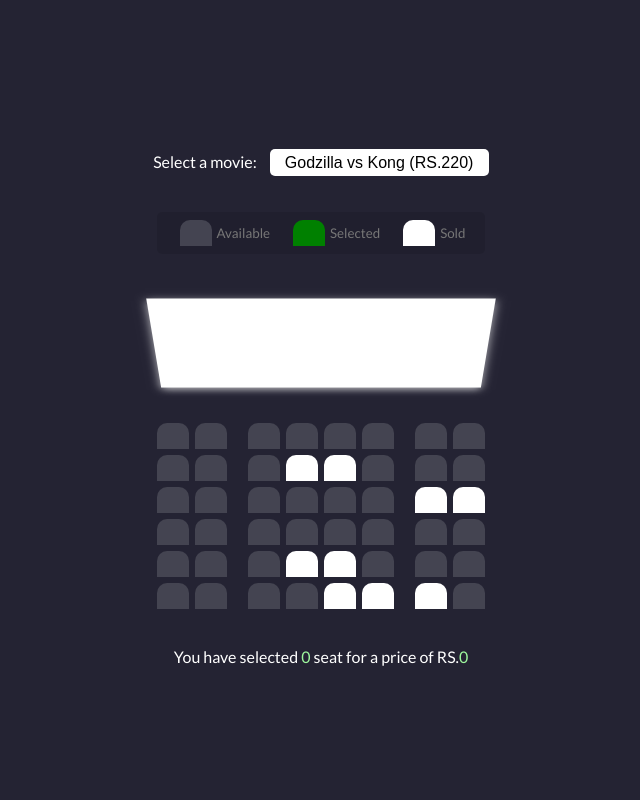
After one commit to winsignares/Cine, a Flask app: page /fronted/indexAsientos in a window 1280 px wide. The commit adds this page. Shown: the whole page, without its empty margins (319-959 px from the left). Run offline with Flask 3, Linux system fonts and the light colour scheme.

Commit message:
Subo cambios de la plantilla

```diff
--- a/src/app.py
+++ b/src/app.py
@@ -7,7 +7,7 @@ from api.Roles import routes_roles
 #Rutas
 from rutas.Mainlogin import routes_mainlogin
 from rutas.index import routes_index
-
+from rutas.Asientos import routes_asientos
 #ubicacion del api
 app.register_blueprint(routes_roles, url_prefix="/api")
 
@@ -15,7 +15,7 @@ app.register_blueprint(routes_roles, url_prefix="/api")
 #Ubicacion rutas
 app.register_blueprint(routes_mainlogin, url_prefix="/fronted")
 app.register_blueprint(routes_index, url_prefix="/fronted")
-
+app.register_blueprint(routes_asientos,url_prefix="/fronted")
 
 @app.route("/")
 def index():
--- a/src/config/db.py
+++ b/src/config/db.py
@@ -1,6 +1,6 @@
 from flask import Flask
-from flask_sqlAlchemy import SQLAlchemy
-from flask_Marshmallow import Marshmallow
+from flask_sqlalchemy import SQLAlchemy
+from flask_marshmallow import Marshmallow
 
 app = Flask(__name__)
 
--- /dev/null
+++ b/src/config/static/css/styleasientos.css
@@ -0,0 +1,115 @@
+@import url("https://fonts.googleapis.com/css?family=Lato&display=swap");
+
+* {
+  box-sizing: border-box;
+}
+
+body {
+  background-color: #242333;
+  color: #fff;
+  display: flex;
+  flex-direction: column;
+  align-items: center;
+  justify-content: center;
+  height: 100vh;
+  font-family: "Lato", sans-serif;
+  margin: 0;
+}
+
+.movie-container {
+  margin: 20px 0;
+}
+
+.movie-container select {
+  background-color: #fff;
+  border: 0;
+  border-radius: 5px;
+  font-size: 16px;
+  margin-left: 10px;
+  padding: 5px 15px 5px 15px;
+  -moz-appearance: none;
+  -webkit-appearance: none;
+  appearance: none;
+}
+
+.container {
+  perspective: 1000px;
+  margin-bottom: 30px;
+}
+
+.seat {
+  background-color: #444451;
+  height: 26px;
+  width: 32px;
+  margin: 3px;
+  font-size: 50px;
+  border-top-left-radius: 10px;
+  border-top-right-radius: 10px;
+}
+
+.seat.selected {
+  background-color: green;
+}
+
+.seat.sold {
+  background-color: #fff;
+}
+
+.seat:nth-of-type(2) {
+  margin-right: 18px;
+}
+
+.seat:nth-last-of-type(2) {
+  margin-left: 18px;
+}
+
+.seat:not(.sold):hover {
+  cursor: pointer;
+  transform: scale(1.2);
+}
+
+.showcase .seat:not(.sold):hover {
+  cursor: default;
+  transform: scale(1);
+}
+
+.showcase {
+  background: rgba(0, 0, 0, 0.1);
+  padding: 5px 10px;
+  border-radius: 5px;
+  color: #777;
+  list-style-type: none;
+  display: flex;
+  justify-content: space-between;
+}
+
+.showcase li {
+  display: flex;
+  align-items: center;
+  justify-content: center;
+  margin: 0 10px;
+}
+.showcase li small {
+  margin-left: 2px;
+}
+
+.row {
+  display: flex;
+}
+
+.screen {
+  background-color: #fff;
+  height: 120px;
+  width: 100%;
+  margin: 15px 0;
+  transform: rotateX(-48deg);
+  box-shadow: 0 3px 10px rgba(255, 255, 255, 0.7);
+}
+
+p.text{
+    margin: 5px 0;
+}
+
+p.text span{
+    color: rgb(158, 248, 158);
+}
--- /dev/null
+++ b/src/config/static/js/scriptasientos.js
@@ -0,0 +1,74 @@
+const container = document.querySelector(".container");
+const seats = document.querySelectorAll(".row .seat:not(.sold)");
+const count = document.getElementById("count");
+const total = document.getElementById("total");
+const movieSelect = document.getElementById("movie");
+
+populateUI();
+
+let ticketPrice = +movieSelect.value;
+
+// Save selected movie index and price
+function setMovieData(movieIndex, moviePrice) {
+  localStorage.setItem("selectedMovieIndex", movieIndex);
+  localStorage.setItem("selectedMoviePrice", moviePrice);
+}
+
+// Update total and count
+function updateSelectedCount() {
+  const selectedSeats = document.querySelectorAll(".row .seat.selected");
+
+  const seatsIndex = [...selectedSeats].map((seat) => [...seats].indexOf(seat));
+
+  localStorage.setItem("selectedSeats", JSON.stringify(seatsIndex));
+
+  const selectedSeatsCount = selectedSeats.length;
+
+  count.innerText = selectedSeatsCount;
+  total.innerText = selectedSeatsCount * ticketPrice;
+
+  setMovieData(movieSelect.selectedIndex, movieSelect.value);
+}
+
+
+// Get data from localstorage and populate UI
+function populateUI() {
+  const selectedSeats = JSON.parse(localStorage.getItem("selectedSeats"));
+
+  if (selectedSeats !== null && selectedSeats.length > 0) {
+    seats.forEach((seat, index) => {
+      if (selectedSeats.indexOf(index) > -1) {
+        console.log(seat.classList.add("selected"));
+      }
+    });
+  }
+
+  const selectedMovieIndex = localStorage.getItem("selectedMovieIndex");
+
+  if (selectedMovieIndex !== null) {
+    movieSelect.selectedIndex = selectedMovieIndex;
+    console.log(selectedMovieIndex)
+  }
+}
+console.log(populateUI())
+// Movie select event
+movieSelect.addEventListener("change", (e) => {
+  ticketPrice = +e.target.value;
+  setMovieData(e.target.selectedIndex, e.target.value);
+  updateSelectedCount();
+});
+
+// Seat click event
+container.addEventListener("click", (e) => {
+  if (
+    e.target.classList.contains("seat") &&
+    !e.target.classList.contains("sold")
+  ) {
+    e.target.classList.toggle("selected");
+
+    updateSelectedCount();
+  }
+});
+
+// Initial count and total set
+updateSelectedCount();
--- /dev/null
+++ b/src/config/templates/Main/Asientos.html
@@ -0,0 +1,100 @@
+{% extends "Main/LayoutAsientos.html" %}
+{% block body %}
+<div class="movie-container">
+    <label> Select a movie:</label>
+    <select id="movie">
+      <option value="220">Godzilla vs Kong (RS.220)</option>
+      <option value="320">Radhe (RS.320)</option>
+      <option value="250">RRR (RS.250)</option>
+      <option value="260">F9 (RS.260)</option>
+    </select>
+  </div>
+
+  <ul class="showcase">
+    <li>
+      <div class="seat"></div>
+      <small>Available</small>
+    </li>
+    <li>
+      <div class="seat selected"></div>
+      <small>Selected</small>
+    </li>
+    <li>
+      <div class="seat sold"></div>
+      <small>Sold</small>
+    </li>
+  </ul>
+  <div class="container">
+    <div class="screen"></div>
+
+    <div class="row">
+      <div class="seat"></div>
+      <div class="seat"></div>
+      <div class="seat"></div>
+      <div class="seat"></div>
+      <div class="seat"></div>
+      <div class="seat"></div>
+      <div class="seat"></div>
+      <div class="seat"></div>
+    </div>
+
+    <div class="row">
+      <div class="seat"></div>
+      <div class="seat"></div>
+      <div class="seat"></div>
+      <div class="seat sold"></div>
+      <div class="seat sold"></div>
+      <div class="seat"></div>
+      <div class="seat"></div>
+      <div class="seat"></div>
+    </div>
+    <div class="row">
+      <div class="seat"></div>
+      <div class="seat"></div>
+      <div class="seat"></div>
+      <div class="seat"></div>
+      <div class="seat"></div>
+      <div class="seat"></div>
+      <div class="seat sold"></div>
+      <div class="seat sold"></div>
+    </div>
+    <div class="row">
+      <div class="seat"></div>
+      <div class="seat"></div>
+      <div class="seat"></div>
+      <div class="seat"></div>
+      <div class="seat"></div>
+      <div class="seat"></div>
+      <div class="seat"></div>
+      <div class="seat"></div>
+    </div>
+    <div class="row">
+      <div class="seat"></div>
+      <div class="seat"></div>
+      <div class="seat"></div>
+      <div class="seat sold"></div>
+      <div class="seat sold"></div>
+      <div class="seat"></div>
+      <div class="seat"></div>
+      <div class="seat"></div>
+    </div>
+    <div class="row">
+      <div class="seat"></div>
+      <div class="seat"></div>
+      <div class="seat"></div>
+      <div class="seat"></div>
+      <div class="seat sold"></div>
+      <div class="seat sold"></div>
+      <div class="seat sold"></div>
+      <div class="seat"></div>
+    </div>
+  </div>
+
+  <p class="text">
+    You have selected <span id="count">0</span> seat for a price of RS.<span
+      id="total"
+      >0</span
+    >
+  </p>
+
+{% endblock %}
--- /dev/null
+++ b/src/config/templates/Main/LayoutAsientos.html
@@ -0,0 +1,25 @@
+<!DOCTYPE html>
+<!--[if lt IE 7]>      <html class="no-js lt-ie9 lt-ie8 lt-ie7"> <![endif]-->
+<!--[if IE 7]>         <html class="no-js lt-ie9 lt-ie8"> <![endif]-->
+<!--[if IE 8]>         <html class="no-js lt-ie9"> <![endif]-->
+<!--[if gt IE 8]>      <html class="no-js"> <!--<![endif]-->
+<html>
+    <head>
+        <meta charset="utf-8">
+        <meta http-equiv="X-UA-Compatible" content="IE=edge">
+        <title></title>
+        <meta name="description" content="">
+        <meta name="viewport" content="width=device-width, initial-scale=1">
+            <!---ESTE ES EL CSS DE ASIENTOS-->
+    <link rel="stylesheet" type="text/css" href="{{url_for('static', filename='/css/styleasientos.css')}}">
+    </head>
+    <body>
+        {% block body %}
+  {% endblock %}
+        <!--[if lt IE 7]>
+            <p class="browsehappy">You are using an <strong>outdated</strong> browser. Please <a href="#">upgrade your browser</a> to improve your experience.</p>
+        <![endif]-->
+        <!--MIS SCRIPTS-->
+        <script src="{{url_for('static', filename='/js/scriptasientos.js')}}"></script>
+    </body>
+</html>
--- a/src/config/templates/Main/Main.html
+++ b/src/config/templates/Main/Main.html
@@ -32,6 +32,7 @@
                 <li><a href="#">Inicio</a></li>
                 <li><a href="./Peliculas.html">Peliculas</a></li>
                 <li><a href="./acercaDe.html">Acerca de</a></li>
+                <li><a href="indexAsientos">Asientos</a></li>
                 <li>
                     <a href="./main.html" class="btn btn-hover">
                         <span>Iniciar sesion</span>
--- /dev/null
+++ b/src/rutas/Asientos.py
@@ -0,0 +1,9 @@
+from config.db import db, app, ma
+from flask import Blueprint, Flask,  redirect, request, jsonify, json, session, render_template
+routes_asientos = Blueprint("routes_asientos", __name__)
+
+
+@routes_asientos.route('/indexAsientos', methods=['GET'] )
+def indexAsientos():
+
+    return render_template('/Main/Asientos.html')
```
